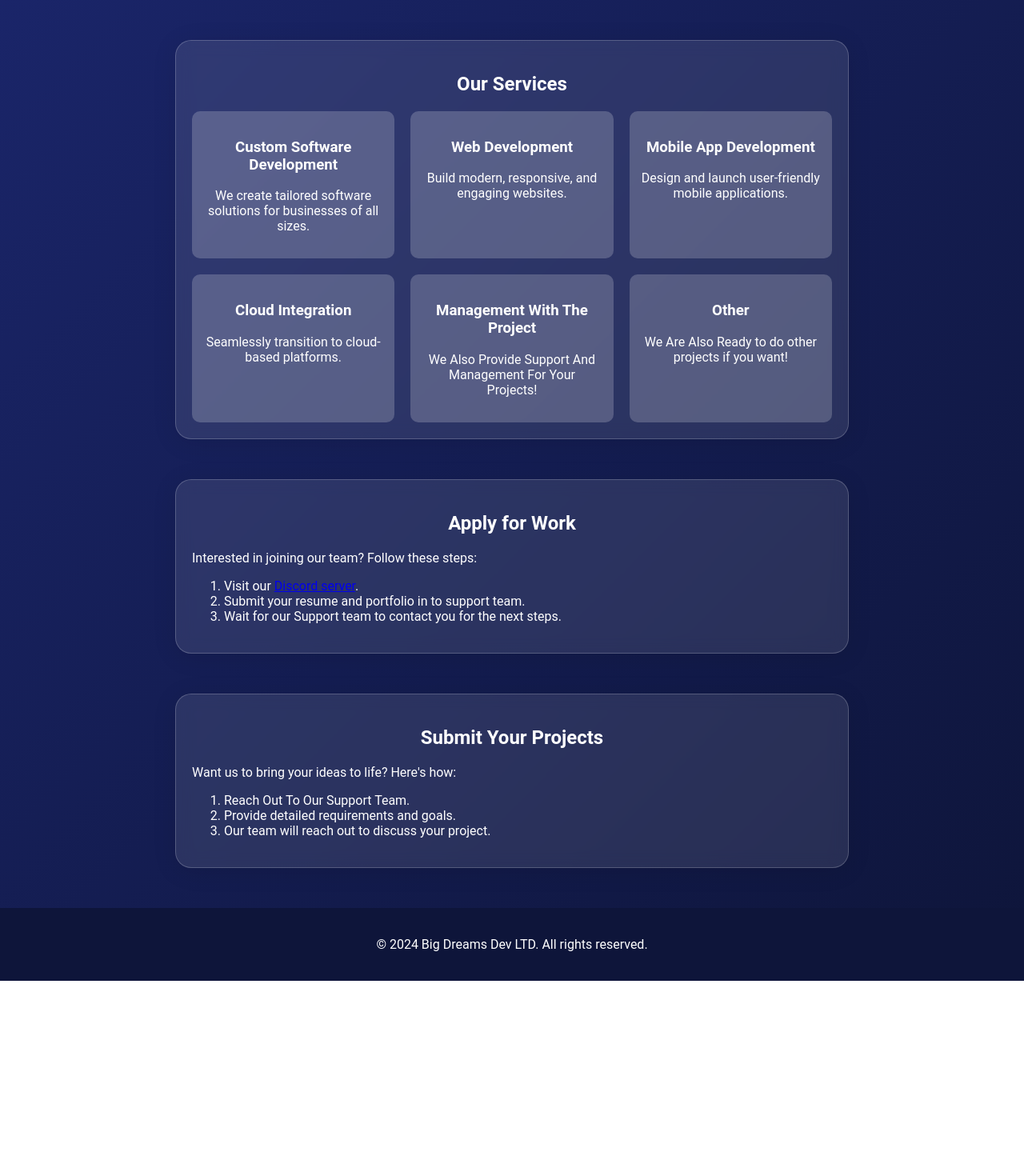
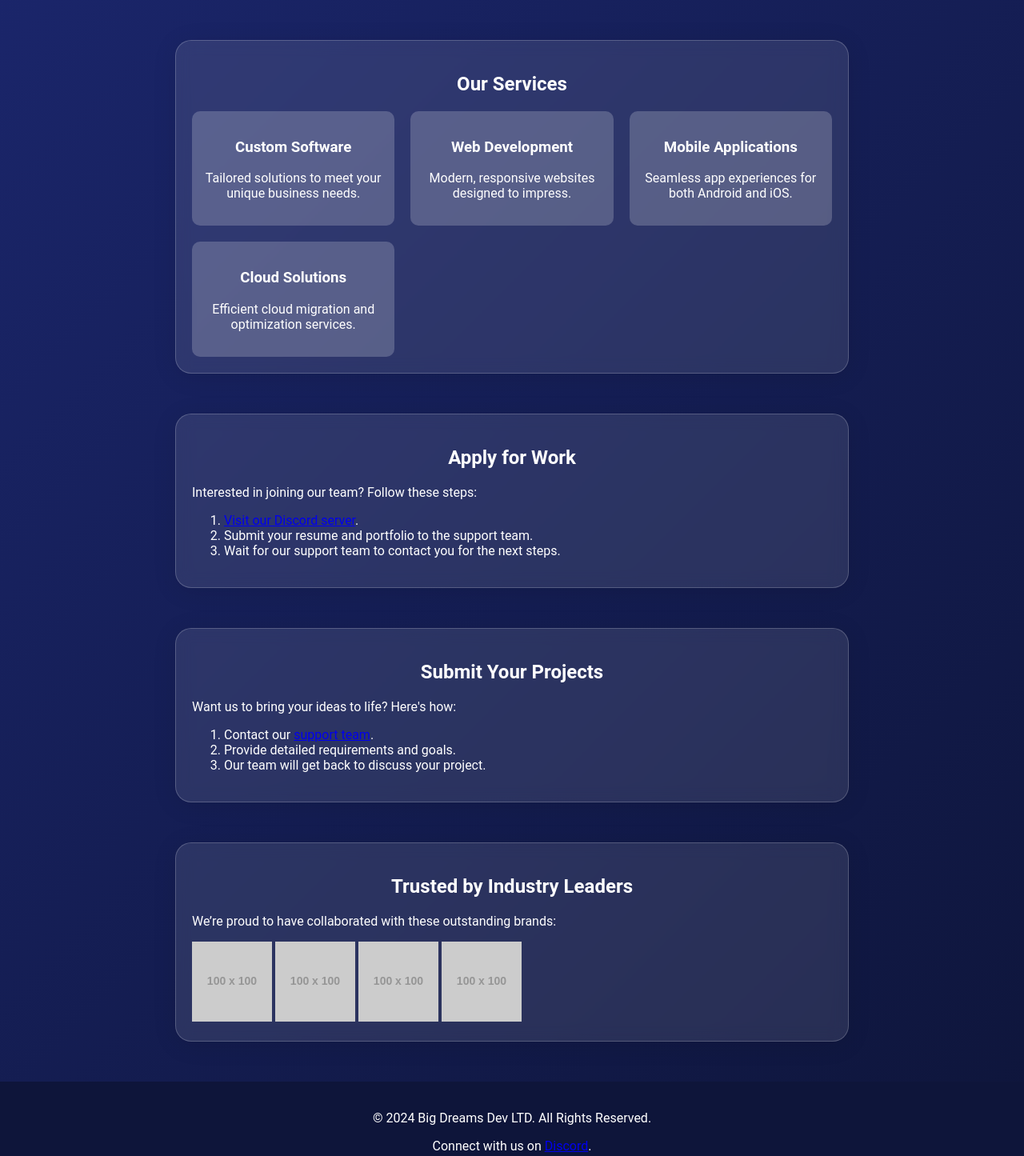
Before and after one commit to AtharvaaPlayz/bigdreams, a plain HTML site: page index.html in a window 1280 px wide. Shown: the part 800-2245 px from the top of the page at 80% size. Before the commit the page ends 2026 px from the top, so only its background shows below. Drawn offline with Linux system fonts and the light colour scheme; placeholder pictures from the web are drawn by us.

Commit message:
Update index.html

```diff
--- a/index.html
+++ b/index.html
@@ -7,69 +7,81 @@
     <link rel="stylesheet" href="styles.css">
 </head>
 <body>
+    <!-- Hero Section -->
     <header class="hero">
         <div class="hero-content">
-            <h1>Welcome to Big Dreams Dev LTD</h1>
-            <p>Your Vision, Our Innovation.</p>
+            <h1 class="fade-in">Big Dreams Dev LTD</h1>
+            <p class="slide-up">Innovating the Future, One Step at a Time</p>
+            <div class="hero-buttons">
+                <a href="https://discord.gg/Cf8sm3XD" target="_blank" class="cta-btn">Join Discord</a>
                 <a href="#apply" class="cta-btn">Apply for Work</a>
-            <a href="https://discord.gg/Cf8sm3XD" target="_blank" class="cta-btn">Join Discord</a>
+                <a href="#projects" class="cta-btn">Submit a Project</a>
             </div>
+        </div>
+        <div class="glow-overlay"></div>
     </header>
 
-    <main>
+    <!-- Services Section -->
     <section id="services" class="glass-card">
         <h2>Our Services</h2>
         <div class="services-grid">
-                <div class="service">
-                    <h3>Custom Software Development</h3>
-                    <p>We create tailored software solutions for businesses of all sizes.</p>
+            <div class="service fade-in-up">
+                <h3>Custom Software</h3>
+                <p>Tailored solutions to meet your unique business needs.</p>
             </div>
-                <div class="service">
+            <div class="service fade-in-up">
                 <h3>Web Development</h3>
-                    <p>Build modern, responsive, and engaging websites.</p>
+                <p>Modern, responsive websites designed to impress.</p>
             </div>
-                <div class="service">
-                    <h3>Mobile App Development</h3>
-                    <p>Design and launch user-friendly mobile applications.</p>
+            <div class="service fade-in-up">
+                <h3>Mobile Applications</h3>
+                <p>Seamless app experiences for both Android and iOS.</p>
             </div>
-                <div class="service">
-                    <h3>Cloud Integration</h3>
-                    <p>Seamlessly transition to cloud-based platforms.</p>
-                </div>
-                <div class="service">
-                    <h3>Management With The Project</h3>
-                    <p>We Also Provide Support And Management For Your Projects!</p>
-                </div>
-                <div class="service">
-                    <h3>Other</h3>
-                    <p>We Are Also Ready to do other projects if you want!</p>
+            <div class="service fade-in-up">
+                <h3>Cloud Solutions</h3>
+                <p>Efficient cloud migration and optimization services.</p>
             </div>
         </div>
     </section>
 
-        <section id="apply" class="glass-card">
+    <!-- Apply for Work Section -->
+    <section id="apply" class="glass-card gradient-bg">
         <h2>Apply for Work</h2>
         <p>Interested in joining our team? Follow these steps:</p>
         <ol>
-                <li>Visit our <a href="https://discord.gg/Cf8sm3XD" target="_blank">Discord server</a>.</li>
-                <li>Submit your resume and portfolio in to support team.</li>
-                <li>Wait for our Support team to contact you for the next steps.</li>
+            <li><a href="https://discord.gg/Cf8sm3XD" target="_blank">Visit our Discord server</a>.</li>
+            <li>Submit your resume and portfolio to the support team.</li>
+            <li>Wait for our support team to contact you for the next steps.</li>
         </ol>
     </section>
 
+    <!-- Submit Projects Section -->
     <section id="projects" class="glass-card">
         <h2>Submit Your Projects</h2>
         <p>Want us to bring your ideas to life? Here's how:</p>
         <ol>
-                <li>Reach Out To Our Support Team</a>.</li>
+            <li>Contact our <a href="https://discord.gg/Cf8sm3XD" target="_blank">support team</a>.</li>
             <li>Provide detailed requirements and goals.</li>
-                <li>Our team will reach out to discuss your project.</li>
+            <li>Our team will get back to discuss your project.</li>
         </ol>
     </section>
-    </main>
 
+    <!-- Trusted Customers Section -->
+    <section id="trusted-customers" class="glass-card gradient-bg">
+        <h2>Trusted by Industry Leaders</h2>
+        <p>We’re proud to have collaborated with these outstanding brands:</p>
+        <div class="customer-logos">
+            <img src="https://via.placeholder.com/100" alt="Customer 1">
+            <img src="https://via.placeholder.com/100" alt="Customer 2">
+            <img src="https://via.placeholder.com/100" alt="Customer 3">
+            <img src="https://via.placeholder.com/100" alt="Customer 4">
+        </div>
+    </section>
+
+    <!-- Footer -->
     <footer>
-        <p>© 2024 Big Dreams Dev LTD. All rights reserved.</p>
+        <p>© 2024 Big Dreams Dev LTD. All Rights Reserved.</p>
+        <p>Connect with us on <a href="https://discord.gg/Cf8sm3XD" target="_blank">Discord</a>.</p>
     </footer>
 </body>
 </html>
```
Lines whose indentation alone changed are shown as unchanged.
